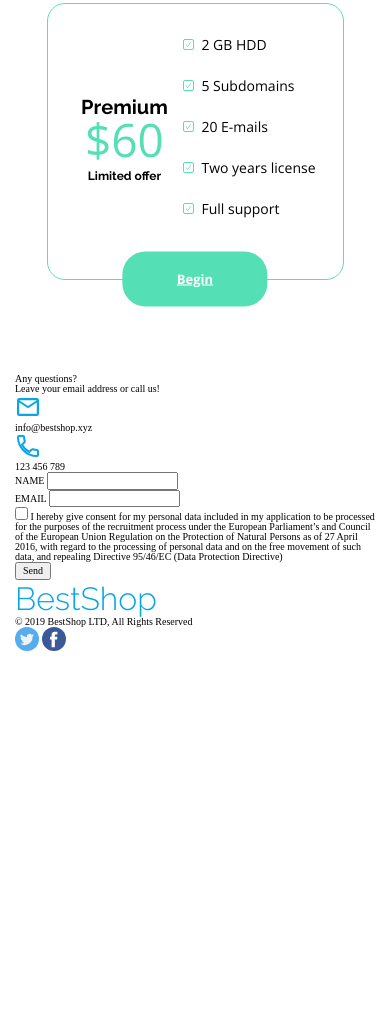
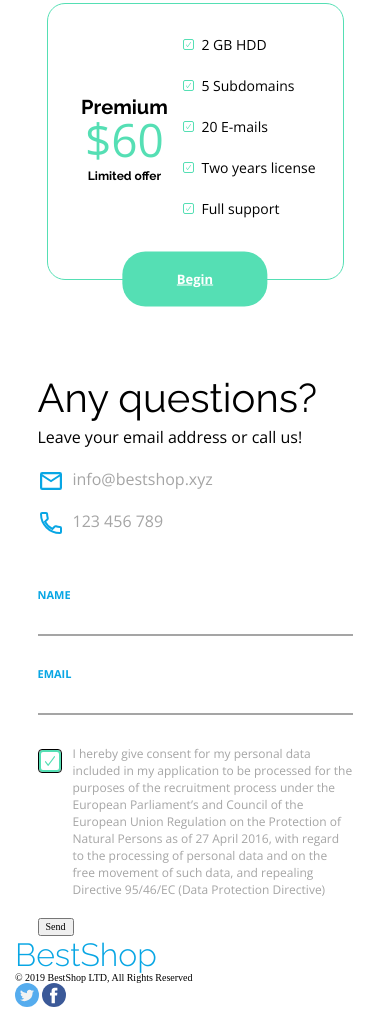
Before and after one commit to andro2ss/CL_RWD_Site, a website: page index.html in a window 390 px wide. Shown: the part 3522-4531 px from the top of the page. Before the commit the page ends 4175 px from the top, so only its background shows below. Drawn offline with nearby package versions, Linux system fonts and the light colour scheme.

Commit message:
mobile section contact 70%

```diff
--- a/index.html
+++ b/index.html
@@ -199,17 +199,18 @@
             </div>
             <div class="container__form">
                 <form class="contact__form" id="form">
-                    <div class="form__name">
-                        <label for="name">NAME</label>
-                        <input type="text" id="name" name="name">
+                    <div class="form__field">
+                        <label for="name" class="field__description">NAME</label>
+                        <input type="text" id="name" name="name" class="field__input">
                     </div>
-                    <div class="form__email">
-                        <label for="email">EMAIL</label>
-                        <input type="email" id="email" name="email">
+                    <div class="form__field">
+                        <label for="email" class="field__description">EMAIL</label>
+                        <input type="email" id="email" name="email" class="field__input">
                     </div>
                     <div class="form__checkbox">
-                        <input type="checkbox" id="form__checkbox" name="form__checkbox">
-                        <label for="form__checkbox"> I hereby give consent for my personal data included in my application to
+                        <input type="checkbox" id="form__checkbox" name="form__checkbox" class="checkbox__input">
+                        <span class="checkbox__checkmark"></span>
+                        <label for="form__checkbox" class="checkbox__description"> I hereby give consent for my personal data included in my application to
                             be processed for the purposes of the recruitment process under the European Parliament’s and
                             Council of the European Union Regulation on the Protection of Natural Persons as of 27 April
                             2016, with regard to the processing of personal data and on the free movement of such data,
--- a/src/scss/layout/_sectionContact.scss
+++ b/src/scss/layout/_sectionContact.scss
@@ -0,0 +1,120 @@
+.contact__box {
+  display: flex;
+  flex-direction: column;
+  max-width: 37.5rem;
+  padding: 0 3rem;
+  margin: 0 auto;
+
+  .container__text {
+    display: flex;
+    flex-direction: column;
+    row-gap: 0.5rem;
+
+    .contact__title {
+      font-family: $font-primary;
+      font-weight: 400;
+      font-size: 4rem;
+      line-height: 4.7rem;
+      color: $color-black;
+    }
+
+    .contact__text {
+      font-family: $font-regular;
+      font-weight: 400;
+      font-size: 1.6rem;
+      line-height: 2.2rem;
+      color: $color-black;
+    }
+
+    .contact__icons {
+
+      .icons__box {
+        display: flex;
+        column-gap: 0.8rem;
+        padding-top: 1.5rem;
+
+        .icon__text {
+          font-family: $font-regular;
+          font-weight: 400;
+          font-size: 1.6rem;
+          line-height: 2.2rem;
+          color: $color-grey;
+        }
+      }
+    }
+  }
+
+  .container__form {
+    padding-top: 5rem;
+
+    .contact__form {
+      .form__field {
+        display: flex;
+        flex-direction: column;
+
+        .field__description {
+          font-family: $font-regular;
+          font-weight: 700;
+          font-size: 1.1rem;
+          line-height: 1.5rem;
+          color: $color-primary;
+        }
+
+        .field__input {
+          font-family: $font-regular;
+          font-weight: 400;
+          font-size: 2rem;
+          line-height: 2.5rem;
+          color: $color-black;
+          margin-top: 0.5rem;
+          margin-bottom: 3rem;
+          border: none;
+          border-bottom: 2px solid $color-grey;
+        }
+      }
+
+      .form__checkbox {
+        display: flex;
+        position: relative;
+
+        .checkbox__input {
+          position: absolute;
+          width: 0;
+          height: 0;
+
+          //&:checked {
+          //  background: url("../img/Ckechmark-1.svg") 0 0 no-repeat;
+          //}
+        }
+
+        .checkbox__checkmark {
+          position: absolute;
+          width: 2.4rem;
+          height: 2.4rem;
+          top: 0.4rem;
+          border: 1px solid black;
+          border-radius: 0.4rem;
+          //background-image: url("../img/Checkmark.svg");
+            background: url("../img/Ckechmark-1.svg") 0 0 no-repeat;
+
+          //background-repeat: no-repeat;
+          background-size: cover;
+
+
+        }
+
+        .checkbox__description {
+          font-family: $font-regular;
+          font-weight: 400;
+          font-size: 1.2rem;
+          line-height: 1.7rem;
+          color: $color-grey;
+          padding-bottom: 2rem;
+          padding-left: 3.5rem;
+          cursor: pointer;
+        }
+      }
+    }
+
+  }
+}
```
Also changed, not shown: src/css/main.css, 1 other file.
